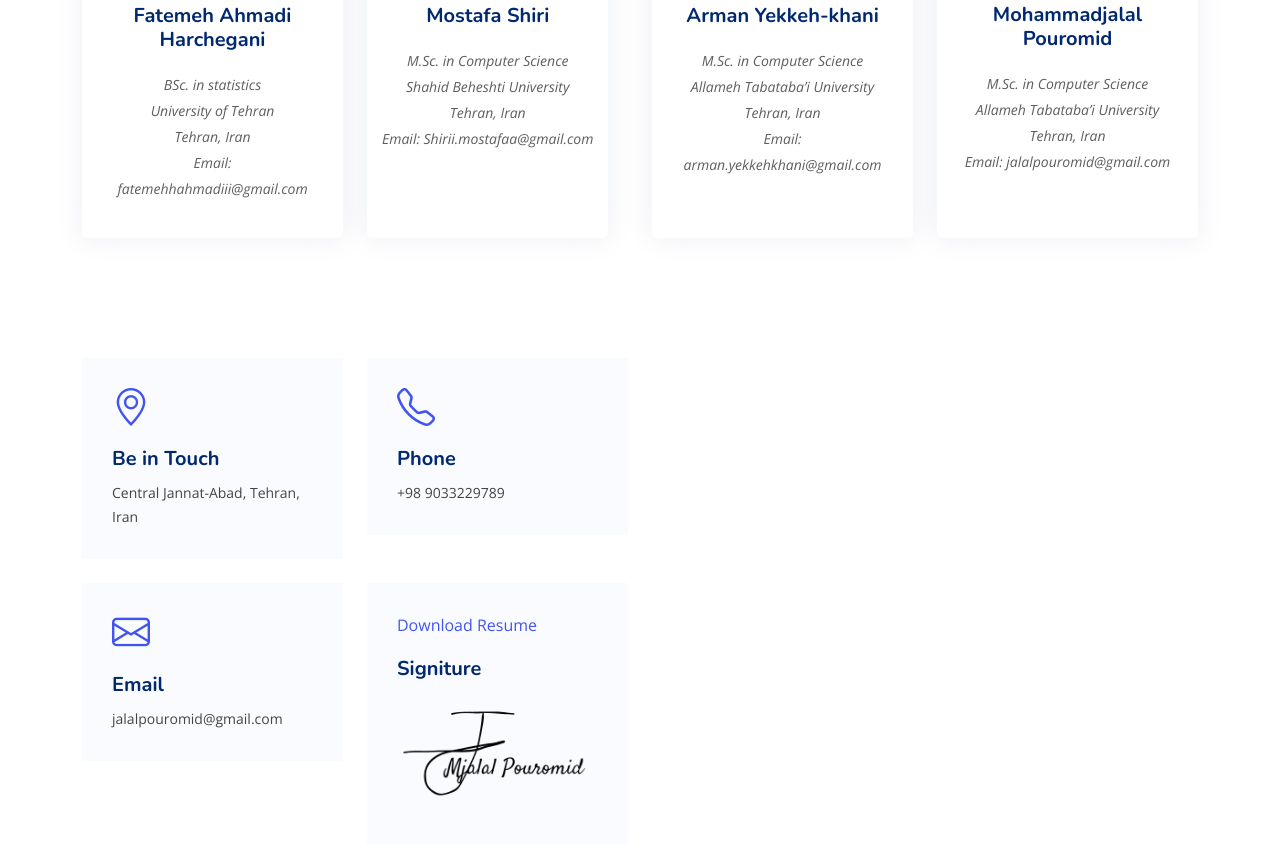
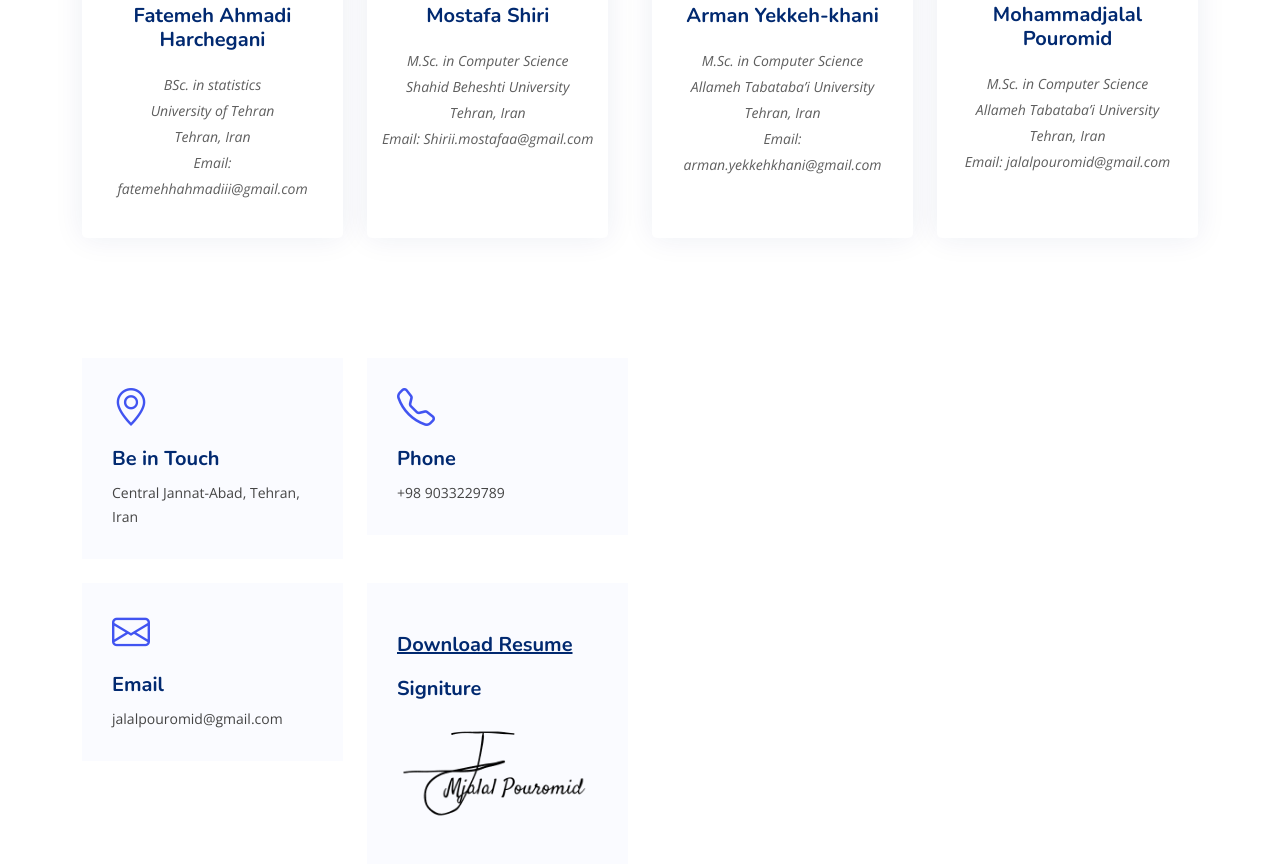
Before and after one commit to iamjalipo/iamjalipo.github.io, a plain HTML site: page index.html in a window 1280 px wide. Shown: the part 3148-4015 px from the top of the page. Drawn offline with nearby package versions, Linux system fonts and the light colour scheme.

Commit message:
add resume

```diff
--- a/index.html
+++ b/index.html
@@ -451,7 +451,7 @@
               <div class="col-md-6">
                 <div class="info-box">
                   <a href="https://drive.google.com/file/d/1s_0d0nwX2FqvcScqe40lLFUMc1zo3QDU/view?usp=sharing" target="_blank" download>
-                    Download Resume
+                    <h3><u>Download Resume</u></h3>
                   </a>
                   <h3>Signiture</h3>
                   <img src="assets/img/sig1.png" class="img-fluid" alt="">
```
